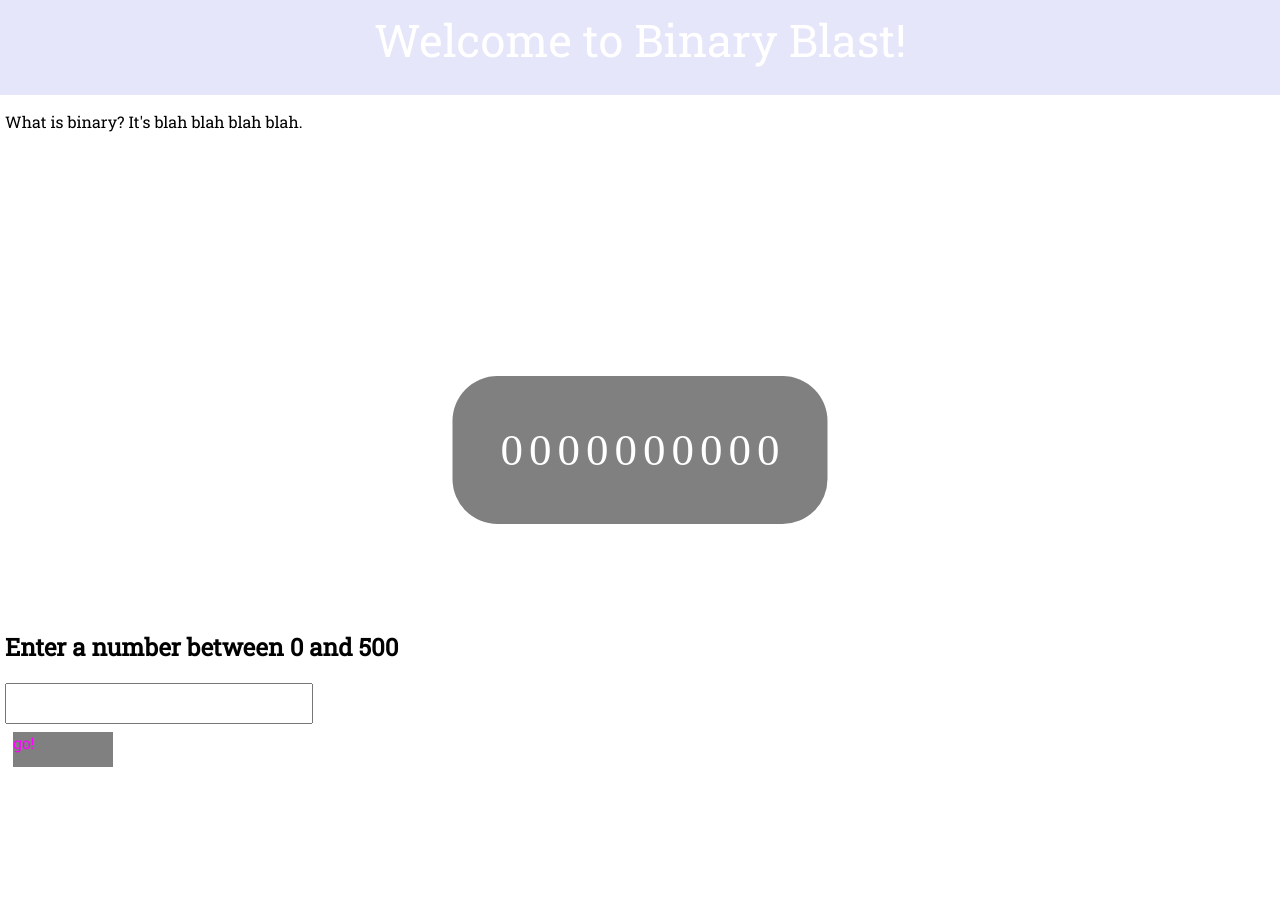
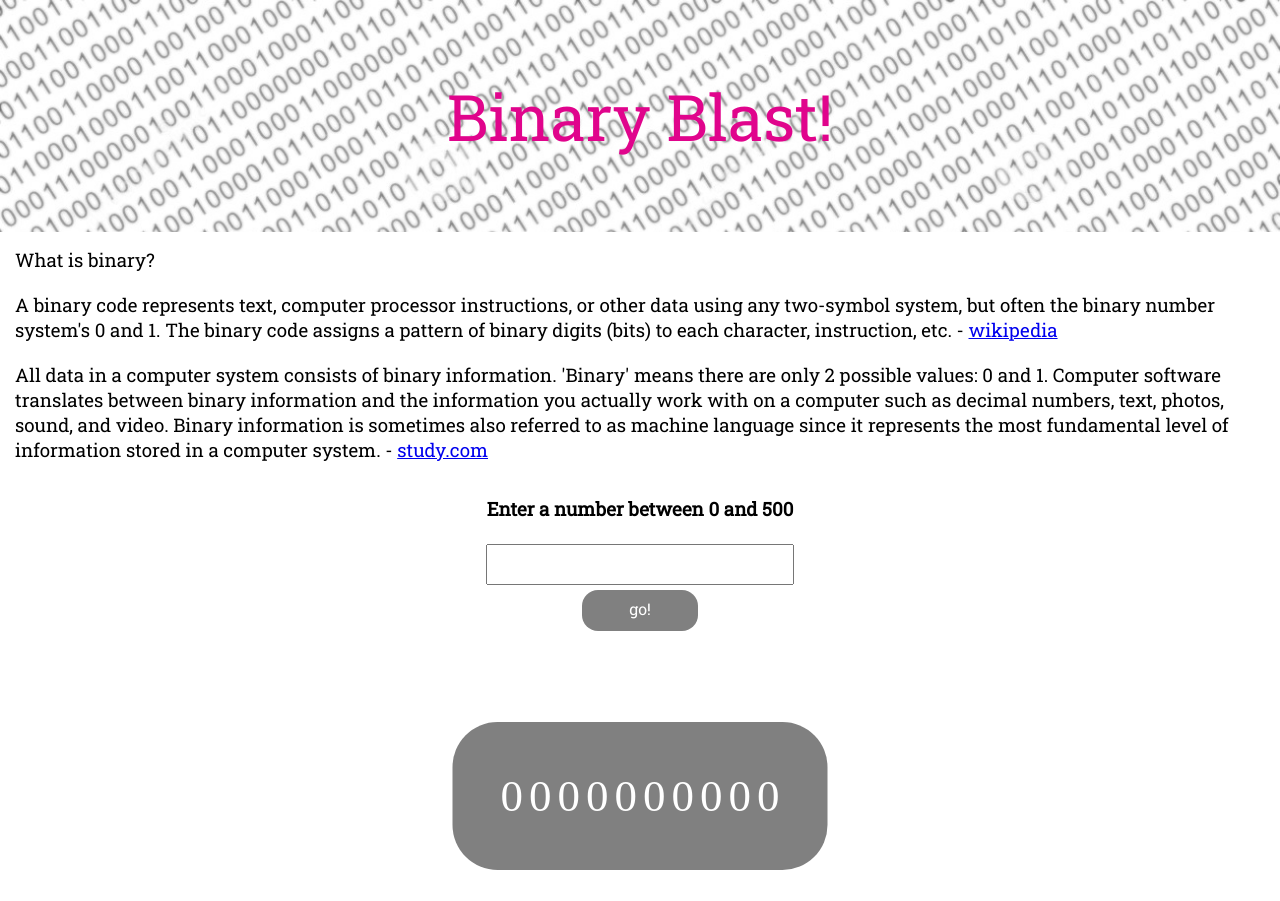
Before and after one commit to victoriaj1003/binarything, a PHP site: page / in a window 1280 px wide. Before the commit the page ends 767 px from the top, so only its background shows below. Run offline with PHP 8.4, Linux system fonts and the light colour scheme.

Commit message:
added style tweaks and other stuff

```diff
--- a/index.html
+++ b/index.html
@@ -11,32 +11,53 @@
 <body>
 <div id="wrapper">
 
-	<header> Welcome to Binary Blast! </header>
+	<header>
+		<p>Binary Blast!</p>
+	</header>
 
 	<div id="innerwrapper">
 
 		<div id="whatis">
-			<p>What is binary?  It's blah blah blah blah.<p>
+			<p>
+				What is binary?
+			</p>
+			<p>
+				A binary code represents text, computer processor instructions, or other data using any two-symbol system, but often the binary number system's 0 and 1. The binary code assigns a pattern of binary digits (bits) to each character, instruction, etc. - <a href="https://en.wikipedia.org/wiki/Binary_code"> wikipedia </a>
+			</p>
+			<p>
+				All data in a computer system consists of binary information. 'Binary' means there are only 2 possible values: 0 and 1. Computer software translates between binary information and the information you actually work with on a computer such as decimal numbers, text, photos, sound, and video. Binary information is sometimes also referred to as machine language since it represents the most fundamental level of information stored in a computer system. - <a href="http://study.com/academy/lesson/binary-language-of-computers-definition-lesson-quiz.html#transcriptHeader">study.com</a>
+			</p>
+
+			<!-- <p>
+				Everything that goes on under the hood of a computer is done in binary - the language of 0s and 1s.
+			</p>
+			<p>
+				If we have only two numbers, it's very easy to represent them in the physical world using electricity. You can think of each binary digit as a switch or a light bulb that can be either on or off, where by convention 0 is thought of as "off" and 1 is "on". - <a href="https://study.cs50.net/binary">CS50</a>
+			<p> -->
+
 		</div>
 
-			<h2>Enter a number between 0 and 500</h2>
+
 		<div id="theform">
-					<input id="fred">
+			<h3>Enter a number between 0 and 500</h3>
+			<input id="inputspace">
 			<div id="button" onclick=(checkInput())> go! </div>
-				</div>
+
+
 			<div id="alert">
 						<p> </p>
 			</div>
-
-		<div>
+		</div>
 
 		<div id="outputwrapper">
 			<div id="output">
 				<div id="place-0"> 0 </div><div id="place-1"> 0 </div><div id="place-2"> 0 </div><div id="place-3"> 0 </div><div id="place-4"> 0 </div><div id="place-5"> 0 </div><div id="place-6"> 0 </div><div id="place-7"> 0 </div><div id="place-8"> 0 </div><div id="place-9"> 0 </div>
 			</div>
 		</div>
+
+
 	</div>
-	</div>
+
 </div>
 
 	<script type="text/javascript" src="scripts/main.js"></script>
--- a/scripts/main.js
+++ b/scripts/main.js
@@ -19,7 +19,7 @@
 		// 		console.log("we need to reprompt the user for input");
 		// 	} else {
 		function checkInput() {
-		    var x = document.getElementById('fred').value
+		    var x = document.getElementById('inputspace').value
 				console.log(typeof x);
 				console.log(x);
 				var reg = new RegExp('[^0-9]+');
@@ -30,12 +30,13 @@
 
 						document.getElementById("place-" + i).innerHTML = "0";
 						document.getElementById("alert").innerHTML = "Please enter a number between 0 and 500";
-						document.getElementById("fred").value = ""
+						document.getElementById("inputspace").value = ""
 
 
 		    } else {
 					console.log("value is between 0 and 500");
-		        //some other function
+					document.getElementById("inputspace").value = ""
+
 						document.getElementById("alert").innerHTML = " ";
 
 					// function mutateToBinary(i) {
--- a/styles/style.css
+++ b/styles/style.css
@@ -1,49 +1,99 @@
-#wrapper {
-	font-family: "Roboto Slab", sans-serif;
+
+body {
+	margin: 0px;
 }
 
-#inputnumber {
-	width: 100px;
-	height: 50px;
-	border: 1px solid black;
-	margin: 10px;
+#wrapper {
+	font-family: "Roboto Slab", serif;
 }
 
 header {
+	display: flex;
+	align-items: center;
+	justify-content: center;
 	width: 100%;
-	height: 75px;
-	color: white;
-	font-size: 45px;
-	text-align: center;
-	background-color: lavender;
-	padding: 10px 0px;
+	/*height: 125px;*/
+	/*height: 4em;*/
+	height: auto;
+	/*font-size: 3em;*/
+	/*font-size: 300%;*/
+	/*text-align: center;*/
+	background-image: url("../images/binarybackground.jpg");
+	background-repeat: no-repeat;
+	background-size: cover;
+	/*padding: 10px, 0px;*/
+	/*margin: -10;*/
+}
+
+header p {
+	font-size: 4em;
+	padding: 10px;
+	color: #1a738c;
+	color: #e0048c
+}
+
+#innerwrapper {
+	width: 100%;
+	/*height: 100%;*/
+	height: auto;
+	font-size: 1em;
+	/*margin: 0px, 10px;*/
+	/*background-color: yellow;*/
 }
 
 #whatis {
 	width: 100%;
-	height: 500px;
+	height: auto;
+	/*background-color: purple;*/
+}
+#whatis p {
+	margin: 10px;
+	padding: 5px;
+	font-size: 1.17em;
 }
 
-#innerwrapper {
+#theform {
 	width: 100%;
-	font-size: 1em;
-	margin: 5px;
+	display: flex;
+	flex-direction: column;
+	align-items: center;
+	justify-content: center;
+	/*height: 200px;*/
+	/*height: auto;*/
+	/*border: 1px solid grey;*/
+	/*margin: 10px;*/
+	/*background-color: blue;*/
+	/*text-align: center;*/
 }
 
-#fred {
+#alert {
+	height: 40px;
+	color: red;
+	font-size: 1.25em;
+	padding: 10px;
+}
+
+#inputspace {
 	width: 300px;
 	height: 35px;
+	margin: 5px;
+	font-size: 1em;
 }
 
 #button {
 	width: 100px;
-	height: 35px;
-	color: magenta;
+	height: 25px;
+	color: white;
+	border-radius: 1em;
+	padding: .5em;
 	font-size: 1em;
 	background-color: grey;
-	/*text-align: center;*/
-	margin: .5em;
-	padding: auto, 0;
+	text-align: center;
+	margin: auto;
+}
+
+#button:hover {
+	color: #e0048c
 }
 
 #userInput {
@@ -55,25 +105,21 @@ header {
 	padding: 10px;
 }
 
-body {
-	margin: 0;
+#outputwrapper {
+	height: 210px;
+	/*background-color: green;*/
 }
 
-/*#outputwrapper{
-	width: 100%;
-	height: 500px;
-	background-color: red;
-}*/
-
 #output {
-	margin-top: 50px;
+	/*margin-top: 50px;*/
 	background: grey;
 	color: white;
 	font-family: "Robot-Slab", serif;
 	font-size: 45px;
 	border-radius: 1em;
 	padding: 1em;
-	position: absolute;
+	position: relative;
+	display: inline-block;
 	top: 50%;
 	left: 50%;
 	margin-right: -50%;
```
Also changed, not shown: images/binarybackground.jpg (added), images/wallbinary.jpg (added). Lines whose indentation alone changed are shown as unchanged.
